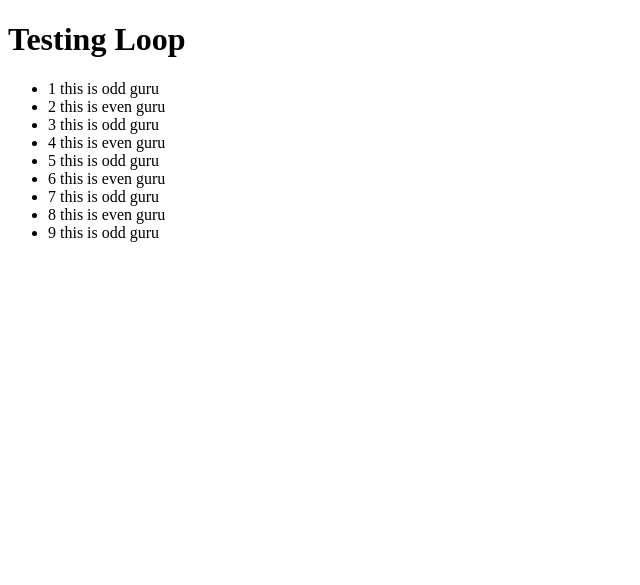
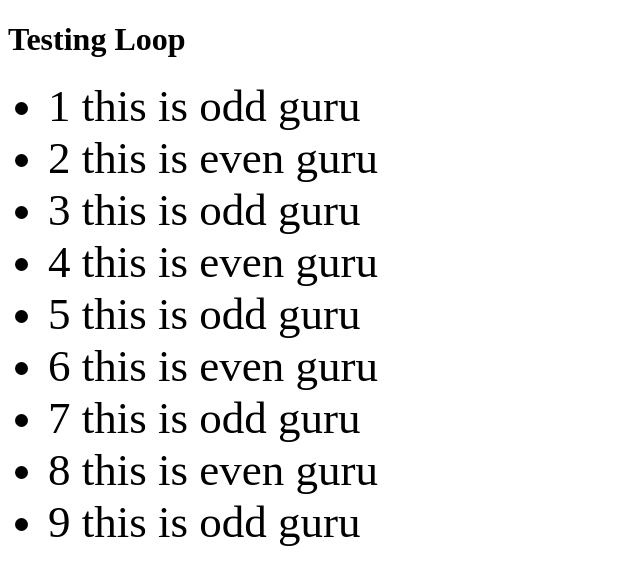
Before and after one commit to premgowda98/learn-restapi, a Django app: page /firstApp/loop in a window 1280 px wide. Shown: the part 26-611 px from the top of the page, without its empty margins (0-640 px from the left). Run offline with Django 4.2, Linux system fonts and the light colour scheme.

Commit message:
app specific css

```diff
--- /dev/null
+++ b/firstApp/static/firstApp/firstApp.css
@@ -0,0 +1,3 @@
+li{
+    font-size: 45px;
+}
--- a/firstApp/templates/firstApp/loop.html
+++ b/firstApp/templates/firstApp/loop.html
@@ -1,11 +1,16 @@
 {% extends "base.html" %}
+{% load static %}
+
+{% block css_files %}
+    <link rel="stylesheet", href="{% static "firstApp/firstApp.css" %}">
+{% endblock  %}
 
 {% block pageTitle %}
    Condiionals
 {% endblock pageTitle %}
 
 {% block content %}
-    {% include "./includes/navbar.html" %}
+    {% include "firstApp/includes/navbar.html" %}
     <h1>Testing Loop</h1>
     <ul>
         {% for lst in list_django %}
--- a/templates/base.html
+++ b/templates/base.html
@@ -4,6 +4,8 @@
     <meta charset="UTF-8">
     <meta name="viewport" content="width=device-width, initial-scale=1.0">
     <title>{% block pageTitle %}My page{% endblock  %}</title>
+    {% block css_files %}
+    {% endblock  %}
 </head>
 <body>
     {% block content %}
```
